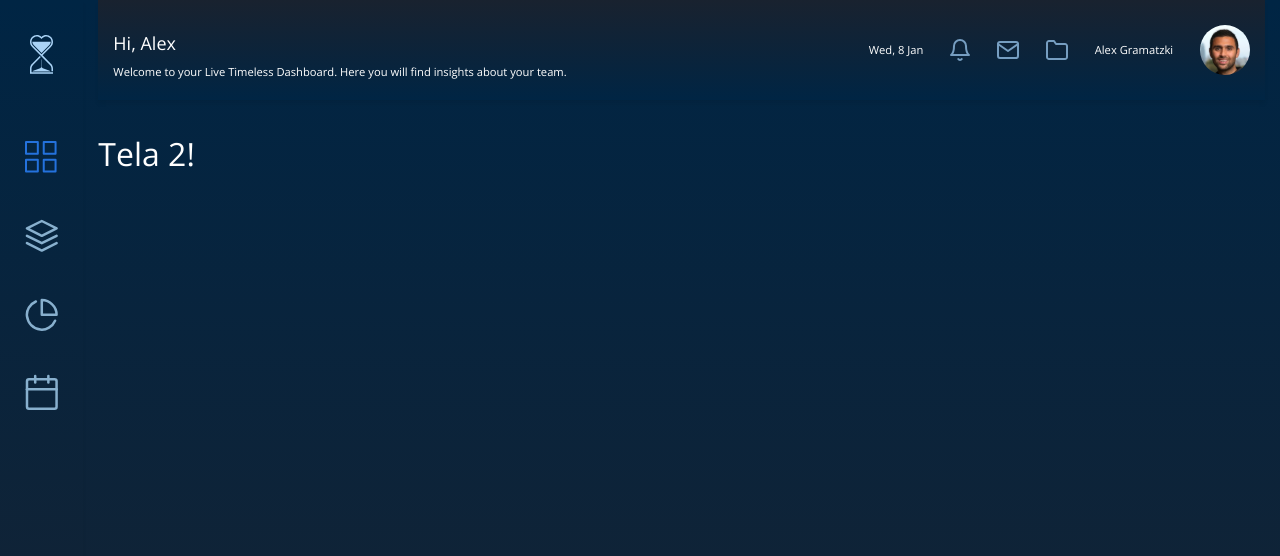
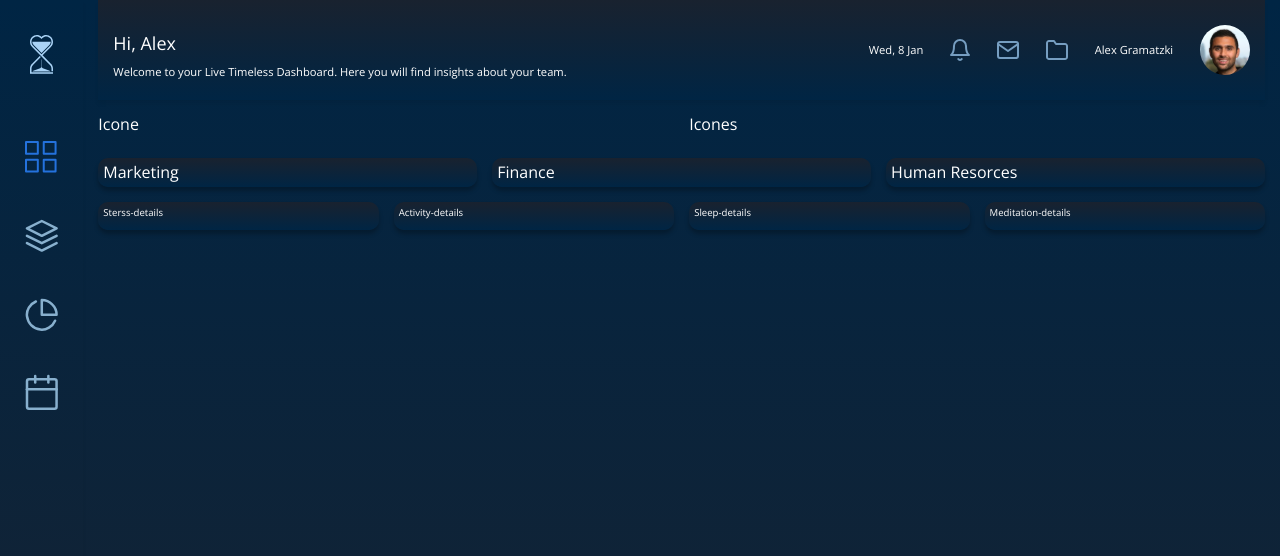
Before and after one commit to fabiomantelli/react_dashboard, a React (Create React App) app: page /company in a window 1280 px wide. Shown: the top 556 px of the page. Built offline with nearby package versions, Linux system fonts and the light colour scheme.

Commit message:
defini as grids para o body2 (profile) e para o body3 (company)

```diff
--- a/src/components/conteudo/company/Company.js
+++ b/src/components/conteudo/company/Company.js
@@ -1,17 +1,57 @@
 import React, { Component } from 'react';
 
 import 'normalize.css';
-import '../../../App.css';
+import './Styles.css';
 
 
-class Conteudo extends Component {
+class Company extends Component {
     render () {
         return (
-            <div>
-                <h1>Tela 2!</h1>
+            <div className="body-company">
+                <div className="company-overview">
+                    <div className="main">
+                        Icone
+                    </div>
+
+                    <div className="icons">
+                        Icones
+                    </div>
+                </div>
+
+                <div className="options">
+                    <div className="marketing">
+                        Marketing
+                    </div>
+
+                    <div className="finance">
+                        Finance
+                    </div>
+
+                    <div className="human-resorces">
+                        Human Resorces
+                    </div>
+                </div>
+
+                <div className="itens">
+                    <div className="stress-details">
+                        Sterss-details
+                    </div>
+
+                    <div className="activity-details">
+                        Activity-details
+                    </div>
+
+                    <div className="sleep-details">
+                        Sleep-details
+                    </div>
+
+                    <div className="meditation-details">
+                        Meditation-details
+                    </div>
+                </div>
             </div>
         );
     }
 }
 
-export default Conteudo;
+export default Company;
--- /dev/null
+++ b/src/components/conteudo/company/Styles.css
@@ -0,0 +1,109 @@
+/* Styles Company */
+
+
+/* Container ----- */
+.body-company {
+    display: grid;
+    grid-column: conteudo;
+    grid-row: body;
+    grid-gap: 15px;
+    grid-template-rows: [overview] 1fr [options] 1fr [itens] 1fr;
+  }
+
+/* Container ----- */
+.company-overview {
+    display: grid;
+    grid-row: overview;
+    grid-gap: 15px;
+    grid-template-columns: [main] 1fr [icons] 1fr;
+}
+
+.main {
+    display: grid;
+    grid-column: main;
+}
+
+.icons {
+    display: grid;
+    grid-column: icons;
+}
+
+
+/* Container ----- */
+.options {
+    display: grid;
+    grid-row: options;
+    grid-template-columns: [marketing] 1fr [finance] 1fr [human-resorces] 1fr;
+    grid-gap: 15px;
+}
+
+.marketing {
+    display: grid;
+    grid-column: marketing;
+    border-radius: 10px;
+    box-shadow: 0 4px 4px 0 rgba(0, 0, 0, 0.25);
+    background-image: linear-gradient(to bottom, #19222f, #002544);
+    padding: 5px;
+}
+
+.finance {
+    display: grid;
+    grid-column: finance;
+    border-radius: 10px;
+    box-shadow: 0 4px 4px 0 rgba(0, 0, 0, 0.25);
+    background-image: linear-gradient(to bottom, #19222f, #002544);
+    padding: 5px;
+}
+
+.human-resorces {
+    display: grid;
+    grid-column: human-resorces;
+    border-radius: 10px;
+    box-shadow: 0 4px 4px 0 rgba(0, 0, 0, 0.25);
+    background-image: linear-gradient(to bottom, #19222f, #002544);
+    padding: 5px;
+}
+
+/* Container ----- */
+.itens {
+    display: grid;
+    grid-row: itens;
+    grid-template-columns: [stress-details] 1fr [activity-details] 1fr [sleep-details] 1fr [meditation-details] 1fr;
+    grid-gap: 15px;
+}
+
+.stress-details {
+    display: grid;
+    grid-column: stress-details;
+    border-radius: 10px;
+    box-shadow: 0 4px 4px 0 rgba(0, 0, 0, 0.25);
+    background-image: linear-gradient(to bottom, #19222f, #002544);
+    padding: 5px;
+}
+
+.activity-details {
+    display: grid;
+    grid-column: activity-details;
+    border-radius: 10px;
+    box-shadow: 0 4px 4px 0 rgba(0, 0, 0, 0.25);
+    background-image: linear-gradient(to bottom, #19222f, #002544);
+    padding: 5px;
+}
+
+.sleep-details {
+    display: grid;
+    grid-column: sleep-details;
+    border-radius: 10px;
+    box-shadow: 0 4px 4px 0 rgba(0, 0, 0, 0.25);
+    background-image: linear-gradient(to bottom, #19222f, #002544);
+    padding: 5px;
+}
+
+.meditation-details {
+    display: grid;
+    grid-column: meditation-details;
+    border-radius: 10px;
+    box-shadow: 0 4px 4px 0 rgba(0, 0, 0, 0.25);
+    background-image: linear-gradient(to bottom, #19222f, #002544);
+    padding: 5px;
+}
--- a/src/components/conteudo/profile/Profile.js
+++ b/src/components/conteudo/profile/Profile.js
@@ -1,13 +1,36 @@
 import React, { Component } from 'react';
 
 import 'normalize.css';
-import '../../../App.css';
+import './Styles.css';
+
 
 class Conteudo extends Component {
     render () {
         return (
-            <div>
-                <h1>Tela1!</h1>
+            <div className="body-profile">
+                <div className="user">
+                    <div className="profile">
+                        <h1>Profile</h1>
+                    </div>
+
+                    <div className="personal">
+                        <h1>Personal</h1>
+                    </div>
+                </div>
+
+                <div className="information">
+                    <div className="log">
+                        <h1>Information</h1>
+                    </div>
+
+                    <div className="team-member">
+                        <h1>Team-Member</h1>
+                    </div>
+
+                    <div className="key-metrics">
+                        <h1>Key-Metrics</h1>
+                    </div>
+                </div>
             </div>
         );
     }
--- /dev/null
+++ b/src/components/conteudo/profile/Styles.css
@@ -0,0 +1,76 @@
+/* Styles Profile */
+
+
+/* Container ----- */
+.body-profile {
+    display: grid;
+    grid-column: conteudo;
+    grid-gap: 15px;
+    grid-row: body;
+    grid-template-columns: [user] 1fr [information] 1.2fr;
+  }
+
+/* Container ----- */
+.user {
+display: grid;
+grid-column: user;
+grid-gap: 15px;
+grid-template-rows: [profile] 1fr [personal] 1.4fr;
+}
+
+.profile {
+    display: grid;
+    grid-row: profile;
+    border-radius: 10px;
+    box-shadow: 0 4px 4px 0 rgba(0, 0, 0, 0.25);
+    background-image: linear-gradient(to bottom, #19222f, #002544);
+    padding: 5px;
+}
+
+.personal {
+    display: grid;
+    grid-row: personal;
+    border-radius: 10px;
+    box-shadow: 0 4px 4px 0 rgba(0, 0, 0, 0.25);
+    background-image: linear-gradient(to bottom, #19222f, #002544);
+    padding: 5px;
+}
+
+.information {
+    display: grid;
+    grid-column: information;
+    grid-template-columns: [log1] 1fr [log2] 1fr;
+    grid-template-rows: [log-information] 1fr [team-member] 1fr;
+    grid-gap: 15px;
+}
+
+.log {
+    display: grid;
+    grid-column: log1 / span 2;
+    grid-row: log-information;
+    border-radius: 10px;
+    box-shadow: 0 4px 4px 0 rgba(0, 0, 0, 0.25);
+    background-image: linear-gradient(to bottom, #19222f, #002544);
+    padding: 5px;
+
+}
+
+.team-member {
+    display: grid;
+    grid-column: log1;
+    grid-row: team-member;
+    border-radius: 10px;
+    box-shadow: 0 4px 4px 0 rgba(0, 0, 0, 0.25);
+    background-image: linear-gradient(to bottom, #19222f, #002544);
+    padding: 5px;
+}
+
+.key-metrics {
+    display: grid;
+    grid-column: log2;
+    grid-row: team-member;
+    border-radius: 10px;
+    box-shadow: 0 4px 4px 0 rgba(0, 0, 0, 0.25);
+    background-image: linear-gradient(to bottom, #19222f, #002544);
+    padding: 5px;
+}
```
Also changed, not shown: src/App.css (line endings or trailing spaces).
